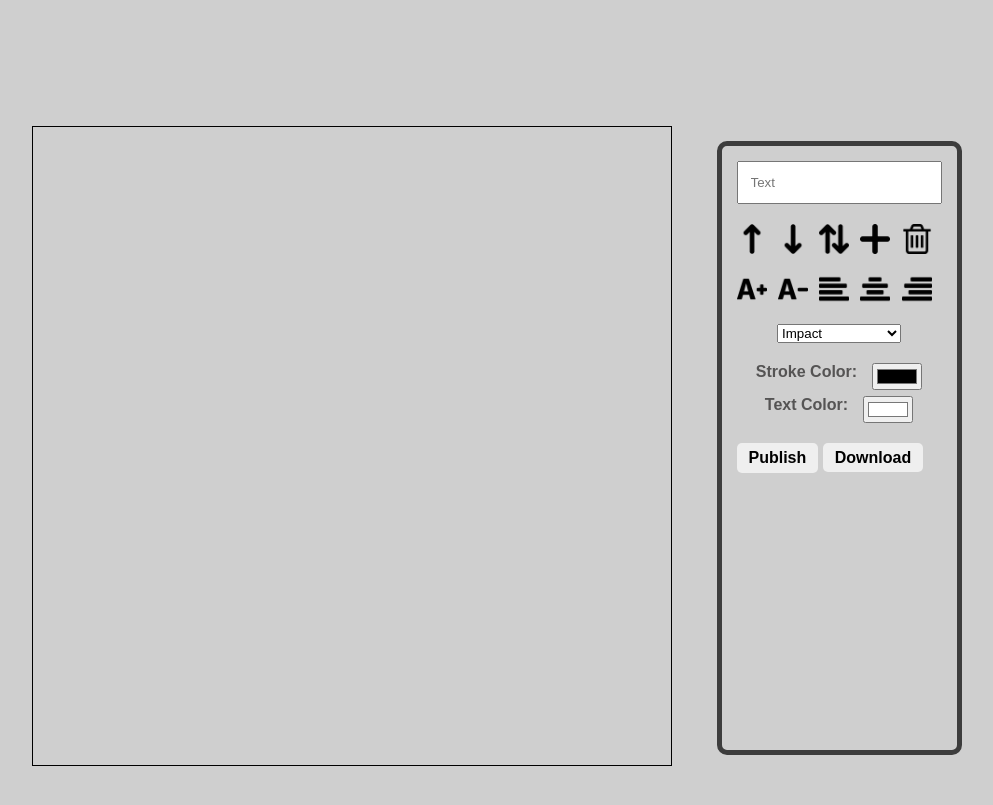
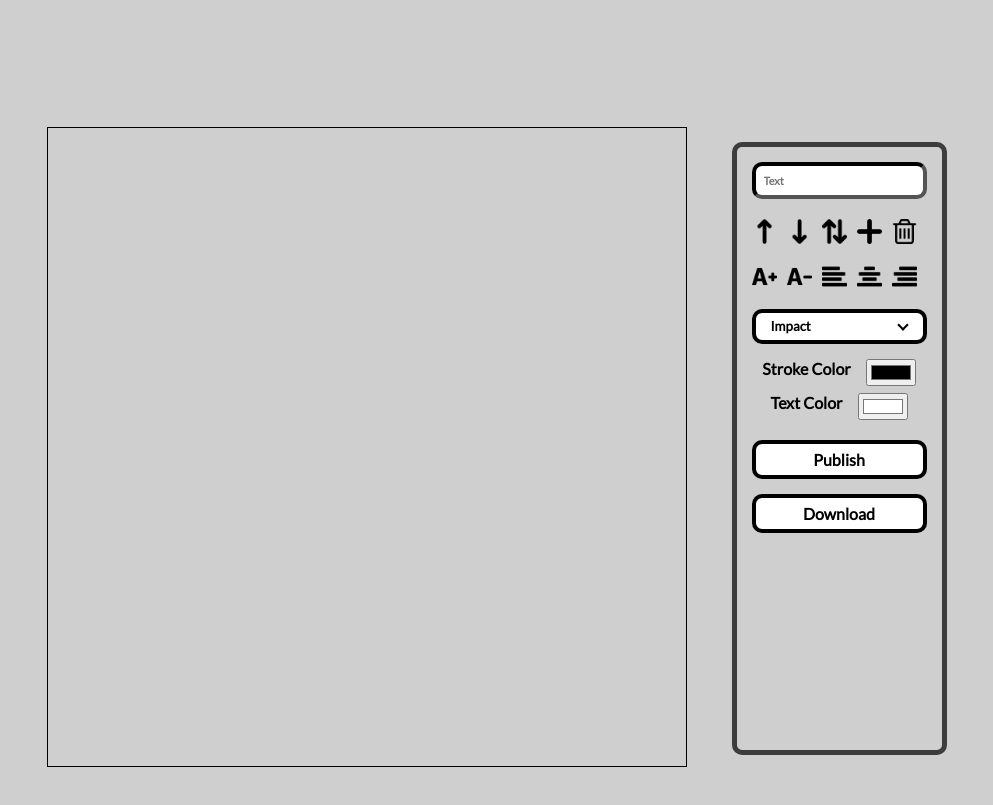
Before and after one commit to kerenschoss369/meme.it, a plain HTML site: page index.html in a window 1280 px wide. Shown: the part 1643-2448 px from the top of the page, without its empty margins (136-1129 px from the left). Drawn offline with Linux system fonts and the light colour scheme.

Commit message:
edit tools bar

```diff
--- a/index.html
+++ b/index.html
@@ -64,8 +64,8 @@
                 <img class="tool" src="icons/align-to-center.png" onclick="onChangeAlign( 'center')" alt="align-center" />
                 <img class="tool" src="icons/align-to-right.png" onclick="onChangeAlign( 'right')" alt="align-right" />
             </div>
-            <div class="tools-row flex justify-center">
-                <select class="font-family" oninput="onChangeFontFamily(this.value)">
+            <div class="select-container tools-row flex justify-center">
+                <select class="font-family select" oninput="onChangeFontFamily(this.value)">
                     <option value="Impact">Impact</option>
                     <option value="Arial">Arial</option>
                     <option value="David">David</option>
@@ -75,25 +75,23 @@
                     <option value="Segoe UI Black">Segoe UI Black</option>
                     <option value="Showcard Gothic">Showcard Gothic</option>
                   </select>
-                <!-- <img class="tool" type="color" src="icons/text-stroke.png" alt="text-stroke" /> -->
-                <!-- <img class="tool" src="icons/text-color.png" alt="text-color" /> -->
-
+                  <div class="select_arrow"></div>
             </div>
             <div class="tools-row flex column justify-center ">
                 <div class="flex justify-center">
-                    <label class="change-color-title  stroke-color-title">Stroke Color:</label>
+                    <label class="change-color-title  stroke-color-title">Stroke Color</label>
                     <input type="color" oninput="onChangeStrokeColor(this.value)" id="head" name="head" value="#000000">
                 </div>
                 <div class="flex justify-center">
-                    <label class="change-color-title">Text Color:</label>
+                    <label class="change-color-title">Text Color</label>
                     <input type="color" oninput="onChangeTextColor(this.value)" id="head" name="head" value="#ffffff">
                 </div>
             </div>
-            <div class="tools-row flex align-center justify-center space-between">
-            <form action="" method="POST" enctype="multipart/form-data" onsubmit="uploadImg(this, event)">
+            <div class="tools-row">
+            <form class="share-form flex column align-center justify-center space-between" method="POST" enctype="multipart/form-data" onsubmit="uploadImg(this, event)">
                 <input class="d-none" name="img" id="imgData" type="hidden" />
-                <button class="btn" type="submit">Publish</button>
-                <a href="#" class="share-download-btn btn" onmousedown="onDrawForDownLoad()" onclick="onDownloadImg(this)" onmouseup="onDrawAfterDownload()" download="my-img.jpg">Download</a>
+                <button class="btn publish-btn" type="submit">Publish</button>
+                <a href="#" class="share-download-btn btn center-text" onmousedown="onDrawForDownLoad()" onclick="onDownloadImg(this)" onmouseup="onDrawAfterDownload()" download="my-img.jpg">Download</a>
                 <div class="share-container"></div>
             </form>
         </div>
--- a/js/meme-service.js
+++ b/js/meme-service.js
@@ -185,12 +185,12 @@ function changeText(txt) {
 function changeAlign(side) {
     var width = gElCtx.measureText(gMeme.lines[gMeme.selectedLineIdx].txt).width;
     if (side === 'left') {
-        if (gMeme.lines[gMeme.selectedLineIdx].x <= 30) return;
+        if (gMeme.lines[gMeme.selectedLineIdx].x <= 50) return;
         gMeme.lines[gMeme.selectedLineIdx].x = 50 + width / 2;
     } else if (side === 'center') {
         gMeme.lines[gMeme.selectedLineIdx].x = gElCanvas.width / 2;
     } else {
-        if (gMeme.lines[gMeme.selectedLineIdx].x >= gElCanvas.height - 30) return;
+        if (gMeme.lines[gMeme.selectedLineIdx].x >= gElCanvas.height - 50) return;
         gMeme.lines[gMeme.selectedLineIdx].x = gElCanvas.width - (50 + width / 2);
 
     }
--- a/js/upload-service.js
+++ b/js/upload-service.js
@@ -11,7 +11,7 @@ function uploadImg(elForm, ev) {
     // A function to be called if request succeeds
     function onSuccess(uploadedImgUrl) {
         uploadedImgUrl = encodeURIComponent(uploadedImgUrl)
-        document.querySelector('.share-row').innerHTML += `
+        document.querySelector('.share-container').innerHTML += `
         <a class="share-download-btn btn share-btn" href="https://www.facebook.com/sharer/sharer.php?u=${uploadedImgUrl}&t=${uploadedImgUrl}" title="Share on Facebook" target="_blank" onclick="window.open('https://www.facebook.com/sharer/sharer.php?u=${uploadedImgUrl}&t=${uploadedImgUrl}'); return false;">
            Share on Facebook
         </a>`
--- a/style.css
+++ b/style.css
@@ -1,7 +1,6 @@
 * {
     box-sizing: border-box;
 }
-
 
 /* MAIN COLORS */
 
@@ -10,7 +9,6 @@
     --lightGrey: #cfcfcf;
 }
 
-
 /* FONTS */
 
 @font-face {
@@ -18,6 +16,10 @@
     src: url(fonts/impact.ttf);
 }
 
+@font-face {
+    font-family: Lato;
+    src: url(fonts/Lato-Regular.ttf);
+}
 
 /* LAYOUT */
 
@@ -25,7 +27,6 @@
     max-width: 1060px;
     margin: 0 auto;
 }
-
 
 /* BASICS */
 
@@ -41,12 +42,7 @@ button {
     outline: none;
 }
 
-h1,
-h2,
-h3,
-h4,
-h5,
-h6 {
+h1, h2, h3, h4, h5, h6 {
     margin: 0;
     font-weight: normal;
 }
@@ -60,7 +56,6 @@ img {
     width: 100%;
     cursor: pointer;
 }
-
 
 /* HEADER */
 
@@ -103,10 +98,9 @@ img {
     -webkit-text-fill-color: #bbbbbb;
 }
 
-
 /* GALLERY */
 
-.main-gallery{
+.main-gallery {
     margin-bottom: 100px;
 }
 
@@ -119,24 +113,24 @@ img {
     background-color: white;
     cursor: pointer;
     border-radius: 5px;
-    font-family: Arial;
+    font-family: Lato;
     padding: 8px;
     transition: .3s;
     font-weight: bold;
 }
 
-.keyword{
-cursor: pointer;
-margin-right: 30px;
-color: var(--darkGrey);
-transition: .3s;
+.keyword {
+    cursor: pointer;
+    margin-right: 30px;
+    color: var(--darkGrey);
+    transition: .3s;
 }
 
-.keywords-container{
+.keywords-container {
     margin-bottom: 30px;
 }
 
-.keyword:hover{
+.keyword:hover {
     color: #555555;
 }
 
@@ -183,11 +177,10 @@ transition: .3s;
     width: 100%;
 }
 
-
 /* MEME EDITOR */
 
 .meme-editor-container {
-    font-family: Arial;
+    font-family: Lato;
     margin-top: 20px;
     margin-bottom: 100px;
 }
@@ -201,7 +194,7 @@ transition: .3s;
 
 .tools-container {
     margin: 15px;
-    color: #555454;
+    color: #000000;
     font-weight: bold;
     padding: 15px;
     border-radius: 10px;
@@ -215,23 +208,69 @@ transition: .3s;
 
 .tool {
     cursor: pointer;
-    height: 30px;
-    width: 30px;
+    height: 25px;
+    width: 25px;
     margin-right: 10px;
 }
 
-.txt-line{
-    padding: 12px;
+.select-container {
+    position: relative;
+    display: inline-block;
+    margin-bottom: 15px;
     width: 100%;
 }
 
-.change-color-title{
+.select {
+    font-family: Lato;
+    font-weight: bold;
+    width: 100%;
+    cursor: pointer;
+    padding: 6px 15px;
+    outline: 0;
+    border: 4px solid #000000;
+    border-radius: 10px;
+    background: #ffffff;
+    color: #000000;
+    appearance: none;
+    -webkit-appearance: none;
+    -moz-appearance: none;
+}
+
+.select_arrow {
+    position: absolute;
+    top: 12px;
+    right: 20px;
+    border: solid #000000;
+    border-width: 0 2px 2px 0;
+    display: inline-block;
+    padding: 3px;
+    transform: rotate(45deg);
+    -webkit-transform: rotate(45deg);
+}
+
+.txt-line {
+    padding: 8px;
+    font-size: 11px;
+    font-family: Lato;
+    font-weight: bold;
+    border-width: 4px;
+    border-color: #000000;
+    border-radius: 10px;
+    width: 100%;
+}
+
+.txt-line:focus {
+    outline: none;
+}
+
+.change-color-title {
     margin-right: 15px;
 }
 
-.stroke-color-title{
+.stroke-color-title {
     margin-bottom: 15px;
 }
+
 .stroke-color {
     padding: 6px 12px;
     font-weight: bold;
@@ -241,12 +280,20 @@ transition: .3s;
     background: url("/icons/text-stroke.png");
 }
 
+.share-form>* {
+    margin-bottom: 15px;
+}
+
 .share-download-btn {
     text-decoration: none;
     color: black;
     background-color: #efefef;
+    width: 100%;
 }
 
+.publish-btn {
+    width: 100%;
+}
 
 /* FOOTER */
 
@@ -259,16 +306,15 @@ transition: .3s;
 }
 
 .copyright {
-    font-family: Arial;
+    font-family: Lato;
     color: #cacaca;
     font-size: 12px;
 }
 
-.bottom-logo{
+.bottom-logo {
     font-size: 24px;
     margin-bottom: 10px;
 }
-
 
 /* MEDIA QUERIES */
 
@@ -282,6 +328,9 @@ transition: .3s;
 @media (max-width: 600px) {
     .main-header {
         z-index: 998;
+    }
+    .logo {
+        margin-left: 15px;
     }
     .logo-navbar-container {
         display: flex;
@@ -318,17 +367,17 @@ transition: .3s;
         cursor: pointer;
         outline: none;
     }
-    .meme-editor-container{
+    .meme-editor-container {
         align-items: center;
     }
-    .canvas-container{
-        width:70vw;
+    .canvas-container {
+        width: 70vw;
     }
-    .canvas{
+    .canvas {
         width: 100%;
-    margin-right: 0;
+        margin-right: 0;
     }
-    .tools-container{
+    .tools-container {
         width: 70vw;
         margin-right: 0;
     }
@@ -361,11 +410,10 @@ transition: .3s;
     .meme-editor-container {
         flex-direction: column;
     }
-    .keywords-container{
+    .keywords-container {
         flex-wrap: wrap;
     }
 }
-
 
 /* HELPERS */
 
@@ -404,17 +452,18 @@ transition: .3s;
 }
 
 .btn {
-    border-radius: 5px;
+    border-radius: 10px;
     padding: 6px 12px;
     font-weight: bold;
     transition: .3s;
-    border: none;
+    border: 4px solid black;
+    background-color: white;
+    font-family: Lato;
 }
 
 .block {
     display: block;
 }
-
 
 /* FLEX HELPERS */
 
```
Also changed, not shown: fonts/Lato-Regular.ttf (added).
